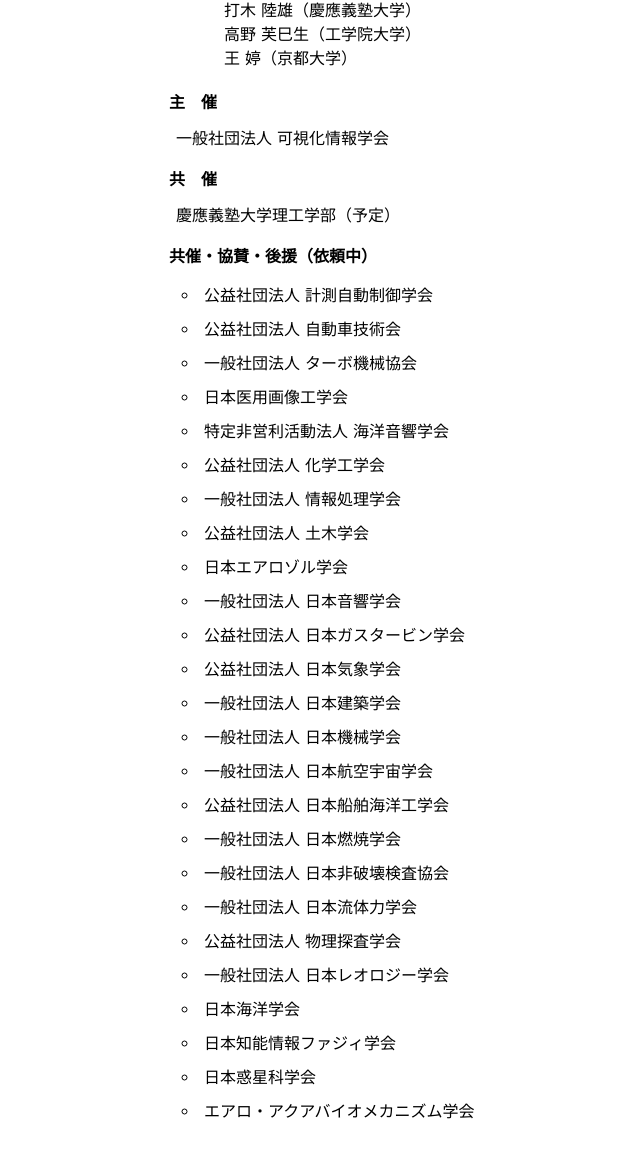
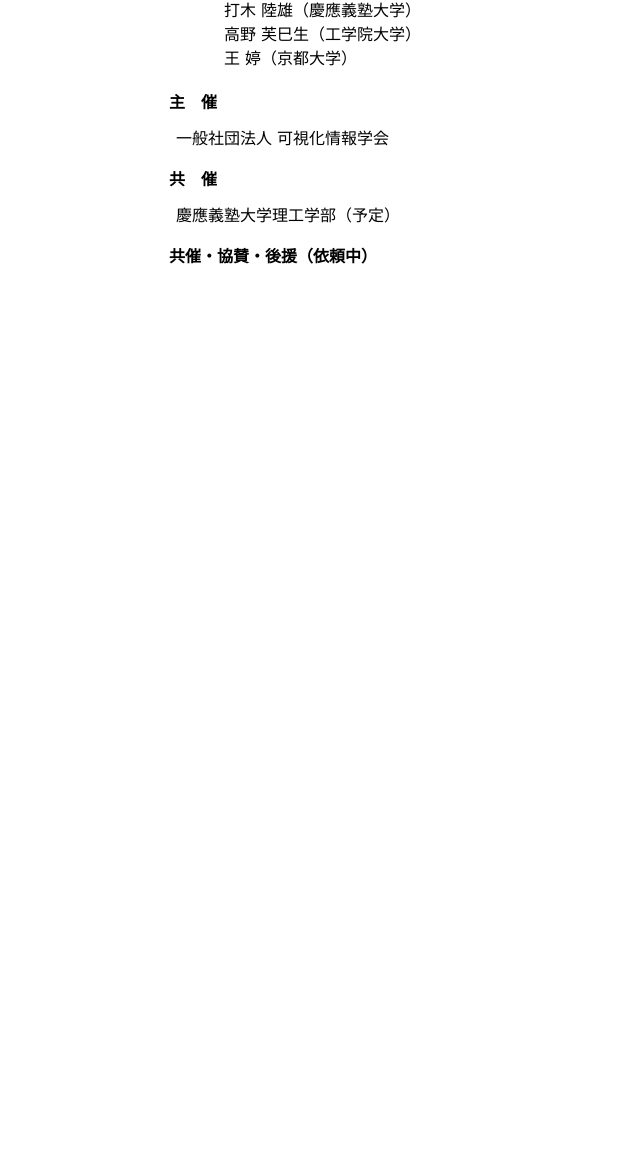
Before and after one commit to wakita/vsj49, a plain HTML site: page site/index.html in a window 1280 px wide. Shown: the part 2808-3965 px from the top of the page, without its empty margins (31-671 px from the left). After the commit the page ends 3115 px from the top, so only its background shows below. Drawn offline with Linux system fonts and the light colour scheme.

Commit message:
「共催・協賛・後援」は依頼中

```diff
--- a/site/index.html
+++ b/site/index.html
@@ -215,33 +215,33 @@
 </section>
 <section id="共催協賛後援依頼中" class="level2">
 <h2>共催・協賛・後援（依頼中）</h2>
-<ul>
-<li>公益社団法人 計測自動制御学会</li>
-<li>公益社団法人 自動車技術会</li>
-<li>一般社団法人 ターボ機械協会</li>
-<li>日本医用画像工学会</li>
-<li>特定非営利活動法人 海洋音響学会</li>
-<li>公益社団法人 化学工学会</li>
-<li>一般社団法人 情報処理学会</li>
-<li>公益社団法人 土木学会</li>
-<li>日本エアロゾル学会</li>
-<li>一般社団法人 日本音響学会</li>
-<li>公益社団法人 日本ガスタービン学会</li>
-<li>公益社団法人 日本気象学会</li>
-<li>一般社団法人 日本建築学会</li>
-<li>一般社団法人 日本機械学会</li>
-<li>一般社団法人 日本航空宇宙学会</li>
-<li>公益社団法人 日本船舶海洋工学会</li>
-<li>一般社団法人 日本燃焼学会</li>
-<li>一般社団法人 日本非破壊検査協会</li>
-<li>一般社団法人 日本流体力学会</li>
-<li>公益社団法人 物理探査学会</li>
-<li>一般社団法人 日本レオロジー学会</li>
-<li>日本海洋学会</li>
-<li>日本知能情報ファジィ学会</li>
-<li>日本惑星科学会</li>
-<li>エアロ・アクアバイオメカニズム学会</li>
-</ul>
+<!--
+- 公益社団法人 計測自動制御学会
+- 公益社団法人 自動車技術会
+- 一般社団法人 ターボ機械協会
+- 日本医用画像工学会
+- 特定非営利活動法人 海洋音響学会
+- 公益社団法人 化学工学会
+- 一般社団法人 情報処理学会
+- 公益社団法人 土木学会
+- 日本エアロゾル学会
+- 一般社団法人 日本音響学会
+- 公益社団法人 日本ガスタービン学会
+- 公益社団法人 日本気象学会
+- 一般社団法人 日本建築学会
+- 一般社団法人 日本機械学会
+- 一般社団法人 日本航空宇宙学会
+- 公益社団法人 日本船舶海洋工学会
+- 一般社団法人 日本燃焼学会
+- 一般社団法人 日本非破壊検査協会
+- 一般社団法人 日本流体力学会
+- 公益社団法人 物理探査学会
+- 一般社団法人 日本レオロジー学会
+- 日本海洋学会
+- 日本知能情報ファジィ学会
+- 日本惑星科学会
+- エアロ・アクアバイオメカニズム学会
+-->
 </section>
 </div>
 </body>
```
Also changed, not shown: md/index.md (+2 -0 lines).
